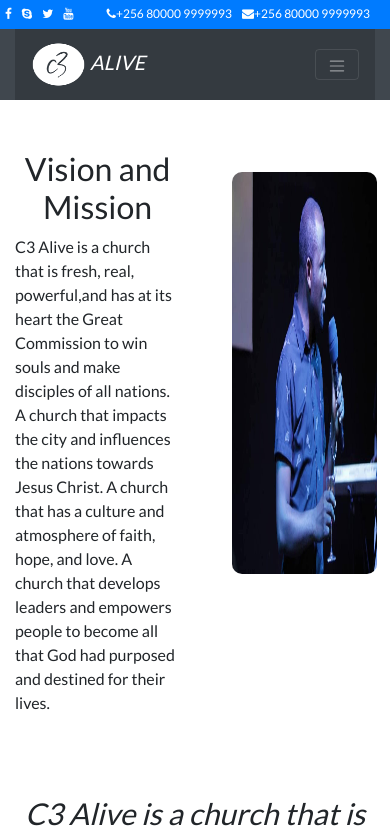
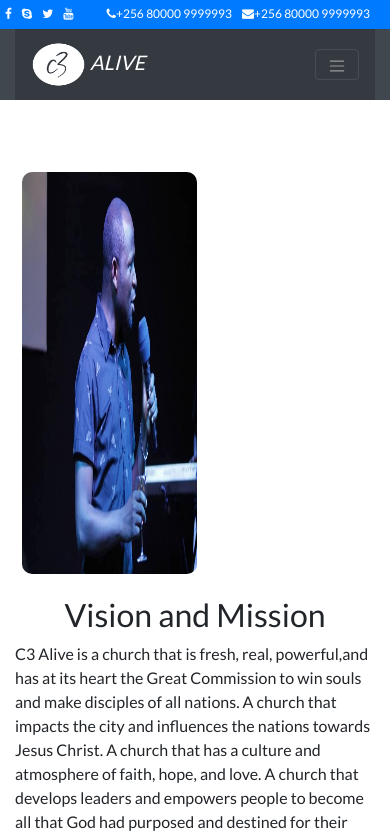
Before and after one commit to ernesthenry/c3churchwebsite, a React (Create React App) app: page /#/ in a window 390 px wide. Shown: the top 838 px of the page. Built offline with nearby package versions, Linux system fonts and the light colour scheme.

Commit message:
responsiveness

```diff
--- a/src/App.css
+++ b/src/App.css
@@ -33,6 +33,12 @@
 .active .nav-link {
   color: #00e8e8 !important;
 }
+/* .latest-sermon{
+  background-image: url(./images/preaching.png);
+  background-attachment: fixed;
+  background-size: cover;
+} */
+
 .lead  img{
   height: 85vh;
   width: 100%;
@@ -48,7 +54,7 @@
 
 .vision  img{
   height: 50vh;
-  width: 100%;
+  width: 50%;
   margin: 12px;
   border-radius: 20px;
   padding: 10px;
--- a/src/App/components/Vision.js
+++ b/src/App/components/Vision.js
@@ -1,16 +1,16 @@
 import React from 'react'
-import Container from 'react-bootstrap/Container'
-import Col from 'react-bootstrap/Col'
-import Row from 'react-bootstrap/Row'
 import preaching from './images/preaching.jpg'
-
 
 const Vision = () => {
     return(
-        <div>
-            <Container className="vision">
-                <Row>
-                    <Col className='col-xs-6 col-sm-6  col-md-6'>
+            <div className="container vision">
+                <div className='row'>
+
+                <div classname='col-md-6'>
+                    <img  src={preaching} alt="" />
+                </div>
+
+                <div className=' col-md-6 col-xs-6col-sm-6'>
                     <h2 className="text-center">Vision and  Mission</h2>
                     <p>C3 Alive  is a church that is fresh, real, powerful,and has
                     at its heart the Great Commission to win souls and make
@@ -19,18 +19,12 @@
                      a culture and atmosphere of faith, hope, and love. A church that
                     develops leaders and empowers people to become all that God had
                     purposed and destined for their lives.</p>
-                    </Col>
-
-                    <Col classname='col-xs-6 col-sm-6  col-md-6'>
-                    <img  src={preaching} alt="" />
+                </div>
 
 
-                    </Col>
-                </Row>
-            </Container>
+                </div>
+            </div>
 
-
-        </div>
     )
 }
 
```
